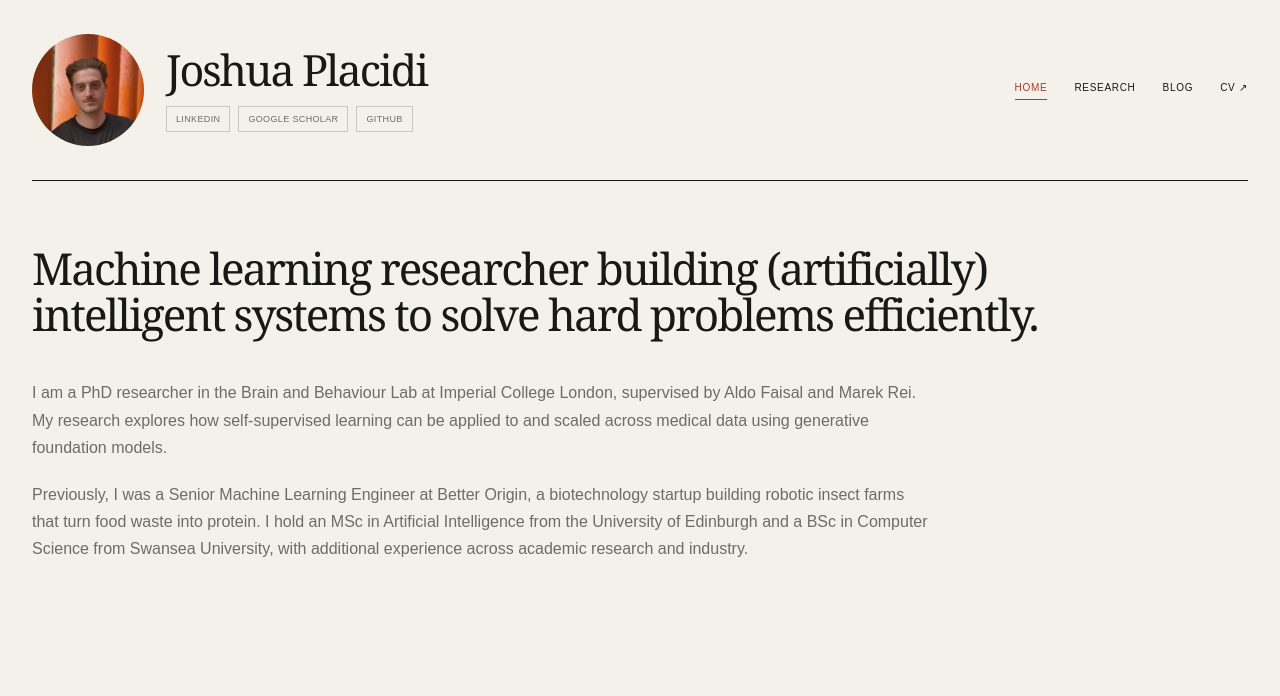
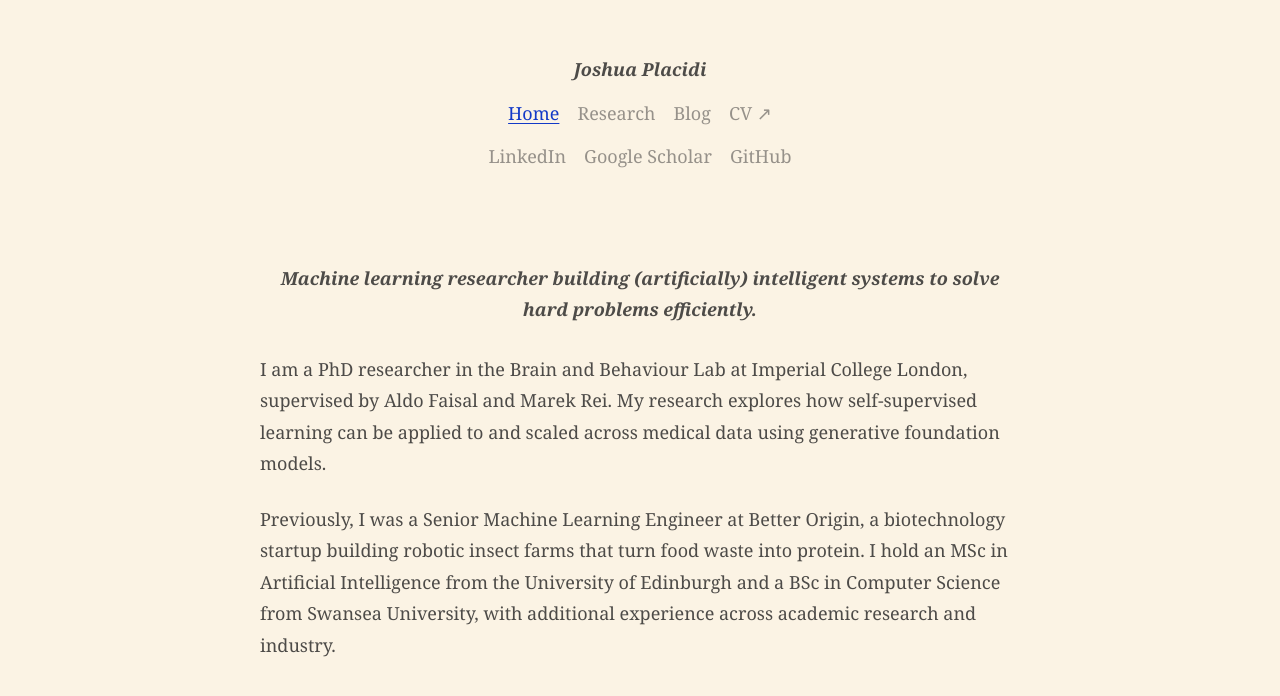
Before and after one commit to JoshuaPlacidi/JoshuaPlacidi.github.io, a React (Vite) app: page / in a window 1280 px wide. Shown: the top 696 px of the page. Built offline with nearby package versions, Linux system fonts and the light colour scheme.

Commit message:
Simplify portfolio typography and layout

```diff
--- a/app/globals.css
+++ b/app/globals.css
@@ -1,11 +1,12 @@
 @import "tailwindcss";
 
 :root {
-  --paper: #f3f1ea;
-  --ink: #181914;
-  --muted: #6c6d64;
-  --line: #c9c8bf;
-  --accent: #a43f2b;
+  --paper: #fbf3e4;
+  --ink: #4d4b48;
+  --muted: #96918a;
+  --line: #ddd5c8;
+  --accent: #1239c7;
+  --text-size: clamp(1rem, .35vw + .92rem, 1.125rem);
 }
 
 * { box-sizing: border-box; }
@@ -14,147 +15,116 @@ body {
   margin: 0;
   background: var(--paper);
   color: var(--ink);
-  font-family: Arial, Helvetica, sans-serif;
+  font-family: Georgia, "Times New Roman", serif;
+  font-size: var(--text-size);
+  line-height: 1.75;
   text-rendering: optimizeLegibility;
 }
-a { color: inherit; text-decoration: none; }
+a {
+  color: inherit;
+  text-decoration: none;
+  text-decoration-thickness: 1px;
+  text-underline-offset: .18em;
+}
 ::selection { background: var(--ink); color: var(--paper); }
-.shell { width: min(1320px, calc(100% - 64px)); margin-inline: auto; }
+.shell { width: min(760px, calc(100% - 48px)); margin-inline: auto; }
 
 .siteHeader {
-  min-height: 176px;
-  padding-block: 34px;
+  padding-block: 54px 34px;
   display: flex;
+  flex-direction: column;
   align-items: center;
-  justify-content: space-between;
-  gap: 50px;
-  border-bottom: 1px solid var(--ink);
-}
-.profile { display: flex; align-items: center; gap: 22px; }
-.profilePhoto {
-  display: block;
-  width: 112px;
-  aspect-ratio: 1;
-  border-radius: 50%;
-  object-fit: cover;
-  object-position: 50% 36%;
-  filter: saturate(.82) contrast(.96);
+  gap: 12px;
+  text-align: center;
 }
 .profileName {
-  display: inline-block;
-  margin-bottom: 15px;
-  font-family: Georgia, "Times New Roman", serif;
-  font-size: clamp(29px, 4vw, 43px);
-  line-height: 1;
-  letter-spacing: -.045em;
+  font-size: inherit;
+  font-style: italic;
+  font-weight: 600;
 }
-.socialLinks { display: flex; flex-wrap: wrap; gap: 8px; }
-.socialLinks a {
-  padding: 6px 9px 5px;
-  border: 1px solid var(--line);
-  font-family: var(--font-geist-mono), monospace;
-  color: var(--muted);
-  font-size: 9px;
-  letter-spacing: .04em;
-  text-transform: uppercase;
-  transition: border-color .18s ease, color .18s ease;
-}
-.socialLinks a:hover { color: var(--accent); border-color: var(--accent); }
+.socialLinks,
 .pageNav {
   display: flex;
-  align-items: center;
-  gap: 27px;
-  font-family: var(--font-geist-mono), monospace;
-  font-size: 10px;
-  letter-spacing: .07em;
-  text-transform: uppercase;
+  flex-wrap: wrap;
+  justify-content: center;
+  gap: 6px 18px;
 }
-.pageNav a { padding-bottom: 4px; border-bottom: 1px solid transparent; }
-.pageNav a:hover, .pageNav a.active { color: var(--accent); border-color: currentColor; }
+.socialLinks a {
+  color: var(--muted);
+  transition: color .18s ease;
+}
+.socialLinks a:hover { color: var(--accent); }
+.pageNav {
+  color: var(--muted);
+}
+.pageNav a:hover,
+.pageNav a.active {
+  color: var(--accent);
+  text-decoration: underline;
+}
 
 .page {
-  min-height: calc(100svh - 176px);
-  padding-block: clamp(64px, 8vh, 110px);
+  min-height: calc(100svh - 210px);
+  padding-block: clamp(42px, 7vh, 82px) 90px;
 }
 .intro { width: 100%; }
-.pageLabel {
-  margin: 0;
-  font-family: var(--font-geist-mono), monospace;
-  color: var(--accent);
-  font-size: 10px;
-  letter-spacing: .08em;
-  text-transform: uppercase;
-}
-.introContent {
-  margin-top: 0;
-}
+.introContent { margin-top: 0; }
 h1 {
   margin: 0;
-  max-width: 1040px;
-  font-family: Georgia, "Times New Roman", serif;
-  font-size: clamp(32px, 3.8vw, 44px);
-  font-weight: 400;
-  line-height: 1.05;
-  letter-spacing: -.045em;
+  max-width: none;
+  font: italic 600 var(--text-size)/1.75 Georgia, "Times New Roman", serif;
+  text-align: center;
 }
 .introCopy {
-  max-width: 900px;
-  margin-top: 42px;
-  color: var(--muted);
-  font-size: 16px;
-  line-height: 1.7;
+  margin-top: 28px;
 }
-.introCopy p { margin: 0 0 20px; }
+.introCopy p { margin: 0 0 24px; }
 .introCopy p:last-child { margin-bottom: 0; }
 
 .pageTitle {
-  margin-bottom: 62px;
+  margin-bottom: 34px;
 }
-.pageTitle h1 { max-width: none; font-size: clamp(38px, 5vw, 54px); }
-.entryList { display: grid; gap: 52px; }
+.pageTitle h1 { max-width: none; font-size: inherit; }
+.entryList {
+  display: grid;
+  border-top: 1px solid var(--line);
+}
 .entry {
-  display: grid;
-  grid-template-columns: 46px 1fr 205px 18px;
-  gap: 24px;
-  align-items: center;
+  position: relative;
+  display: block;
+  padding: 24px 30px 24px 0;
+  border-bottom: 1px solid var(--line);
   transition: color .18s ease;
 }
 .entry:hover { color: var(--accent); }
 .entryNumber, .entryMeta {
-  font-family: var(--font-geist-mono), monospace;
   color: var(--muted);
-  font-size: 9px;
-  letter-spacing: .06em;
-  line-height: 1.55;
-  text-transform: uppercase;
 }
+.entryNumber { display: none; }
 .entryMain h2 {
-  margin: 0 0 9px;
-  font-family: Georgia, "Times New Roman", serif;
-  font-size: clamp(22px, 3vw, 33px);
+  margin: 0;
+  font: inherit;
   font-weight: 400;
-  line-height: 1.12;
-  letter-spacing: -.03em;
 }
-.entryMain p { margin: 0; color: var(--muted); font-size: 12px; line-height: 1.5; }
-.entryMeta { margin: 0; text-align: right; }
-.entryArrow { font-size: 14px; }
-.blogEntry { min-height: 90px; }
+.entryMain p,
+.entryMeta {
+  margin: 0;
+  color: var(--muted);
+  font-size: inherit;
+  line-height: inherit;
+}
+.entryMeta { text-align: left; }
+.entryArrow {
+  position: absolute;
+  top: 24px;
+  right: 0;
+}
 
 @media (max-width: 760px) {
-  .shell { width: calc(100% - 28px); }
-  .siteHeader { padding-block: 25px; align-items: flex-start; flex-direction: column; gap: 24px; }
-  .profilePhoto { width: 84px; }
-  .profileName { font-size: 31px; margin-bottom: 11px; }
-  .pageNav { width: 100%; justify-content: space-between; gap: 12px; }
-  .page { padding-block: 38px 70px; }
-  .introContent { margin-top: 0; }
-  .introCopy { margin-top: 32px; }
-  h1 { font-size: clamp(31px, 8.5vw, 40px); }
-  .pageTitle h1 { font-size: clamp(36px, 10vw, 46px); }
-  .pageTitle { margin-bottom: 42px; }
-  .entryList { gap: 42px; }
-  .entry { grid-template-columns: 27px 1fr 14px; gap: 12px; align-items: start; }
-  .entryMeta { grid-column: 2; text-align: left; }
-  .entryArrow { grid-column: 3; grid-row: 1; }
+  .shell { width: calc(100% - 36px); }
+  .siteHeader { padding-block: 38px 24px; }
+  .page { padding-block: 34px 64px; }
+  .introCopy { margin-top: 24px; }
+  .entry { padding-block: 20px; }
+  .entryArrow { top: 20px; }
 }
--- a/app/layout.tsx
+++ b/app/layout.tsx
@@ -1,8 +1,5 @@
 import type { Metadata } from "next";
-import { Geist_Mono } from "next/font/google";
 import "./globals.css";
-
-const geistMono = Geist_Mono({ variable: "--font-geist-mono", subsets: ["latin"] });
 
 export const metadata: Metadata = {
   title: "Joshua Placidi — Machine Learning Researcher",
@@ -14,5 +11,5 @@ export const metadata: Metadata = {
 };
 
 export default function RootLayout({ children }: Readonly<{ children: React.ReactNode }>) {
-  return <html lang="en"><body className={geistMono.variable}>{children}</body></html>;
+  return <html lang="en"><body>{children}</body></html>;
 }
--- a/app/site-header.tsx
+++ b/app/site-header.tsx
@@ -12,36 +12,24 @@ const socialLinks = [
 export function SiteHeader({ current }: { current: PageName }) {
   return (
     <header className="siteHeader shell">
-      <div className="profile">
-        <a href="/" aria-label="Joshua Placidi, home">
-          <img
-            className="profilePhoto"
-            src="/me.jpg"
-            alt="Portrait of Joshua Placidi"
-            width="128"
-            height="128"
-          />
-        </a>
-        <div>
-          <a className="profileName" href="/">
-            Joshua Placidi
-          </a>
-          <div className="socialLinks">
-            {socialLinks.map((link) => (
-              <a href={link.href} target="_blank" rel="noreferrer" key={link.label}>
-                {link.label}
-              </a>
-            ))}
-          </div>
-        </div>
-      </div>
+      <a className="profileName" href="/">
+        Joshua Placidi
+      </a>
 
       <nav className="pageNav" aria-label="Primary navigation">
         <a className={current === "home" ? "active" : ""} href="/">Home</a>
-        <a className={current === "research" ? "active" : ""} href="/research/">Research</a>
-        <a className={current === "blog" ? "active" : ""} href="/blog/">Blog</a>
+        <a className={current === "research" ? "active" : ""} href="/research">Research</a>
+        <a className={current === "blog" ? "active" : ""} href="/blog">Blog</a>
         <a href="/Joshua-Placidi-CV.pdf" target="_blank" rel="noreferrer">CV ↗</a>
       </nav>
+
+      <div className="socialLinks" aria-label="Social links">
+        {socialLinks.map((link) => (
+          <a href={link.href} target="_blank" rel="noreferrer" key={link.label}>
+            {link.label}
+          </a>
+        ))}
+      </div>
     </header>
   );
 }
--- a/package.json
+++ b/package.json
@@ -17,8 +17,7 @@
   "dependencies": {
     "drizzle-orm": "0.45.2",
     "react": "19.2.6",
-    "react-dom": "19.2.6",
-    "react-loading-skeleton": "3.5.0"
+    "react-dom": "19.2.6"
   },
   "devDependencies": {
     "@cloudflare/vite-plugin": "1.37.1",
```
Also changed, not shown: .openai/hosting.json, 2 other files (tests, documents, lock files or other folders).
